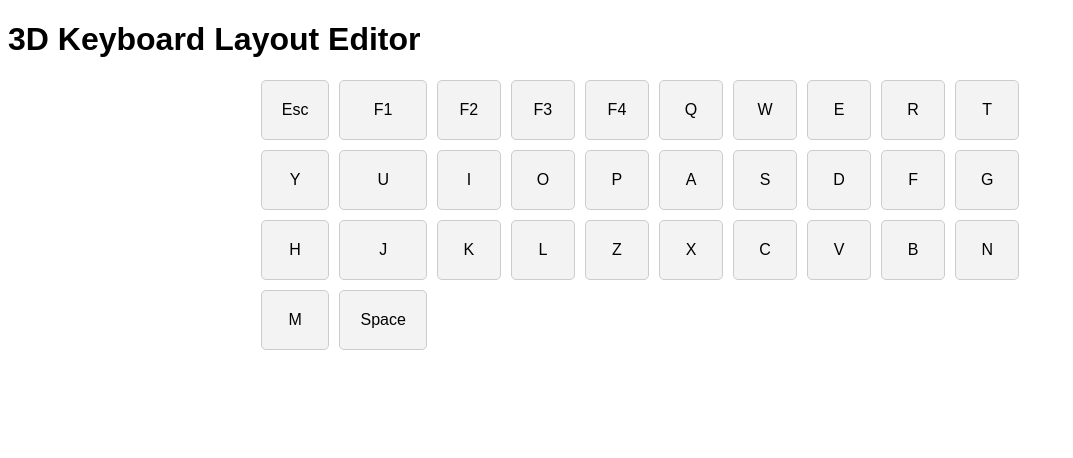
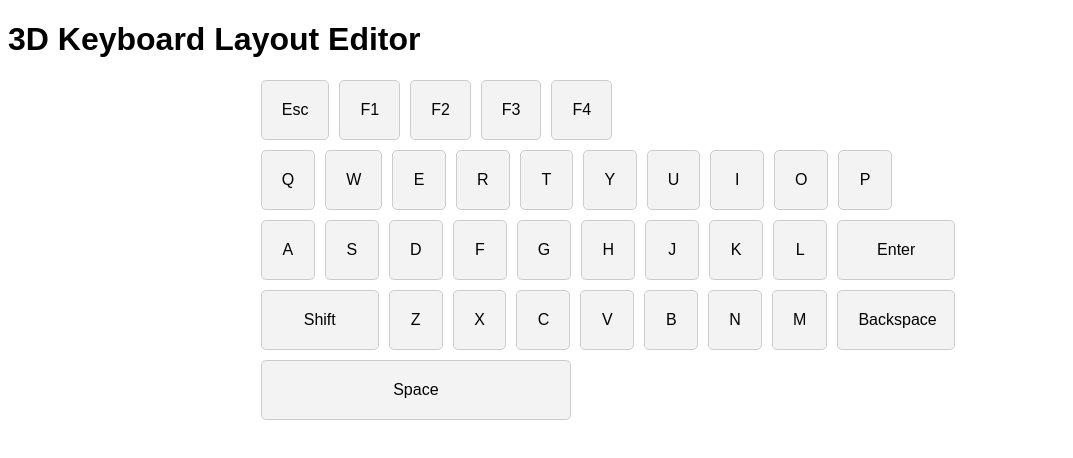
Before and after one commit to marcelomazza/3dkeyboard, a React (Create React App) app: page / in a window 1280 px wide. Shown: the top 458 px of the page, without its empty margins (0-1073 px from the left). Built offline with nearby package versions, Linux system fonts and the light colour scheme.

Commit message:
setup code

```diff
--- a/src/App.css
+++ b/src/App.css
@@ -3,12 +3,18 @@ body {
 }
 
 .keyboard-grid {
-  display: grid;
-  grid-template-columns: repeat(10, 1fr);
+  display: flex;
+  flex-direction: column;
   gap: 10px;
   justify-content: center;
   margin: 20px auto;
   width: 60%;
+}
+
+.keyboard-row {
+  display: grid;
+  grid-template-columns: repeat(12, 1fr); /* Adjust depending on layout */
+  gap: 10px;
 }
 
 .key {
@@ -20,6 +26,7 @@ body {
   font-size: 16px;
   cursor: pointer;
   transition: background-color 0.2s ease;
+  width: auto; /* Automatic width for standard keys */
 }
 
 .key:hover {
--- a/src/components/Keyboard.js
+++ b/src/components/Keyboard.js
@@ -1,27 +1,47 @@
 import React from 'react';
 
-// Create a simple Key component for now
-const KeyComponent = ({ label }) => {
+// Predefined QWERTY layout data structure
+const predefinedLayouts = {
+  qwerty: [
+    [
+      { label: 'Esc' }, { label: 'F1' }, { label: 'F2' }, { label: 'F3' }, { label: 'F4' }
+    ],
+    [
+      { label: 'Q' }, { label: 'W' }, { label: 'E' }, { label: 'R' }, { label: 'T' }, { label: 'Y' }, { label: 'U' }, { label: 'I' }, { label: 'O' }, { label: 'P' }
+    ],
+    [
+      { label: 'A' }, { label: 'S' }, { label: 'D' }, { label: 'F' }, { label: 'G' }, { label: 'H' }, { label: 'J' }, { label: 'K' }, { label: 'L' }, { label: 'Enter', width: 2 } // Fixed width for Enter key
+    ],
+    [
+      { label: 'Shift', width: 2 }, { label: 'Z' }, { label: 'X' }, { label: 'C' }, { label: 'V' }, { label: 'B' }, { label: 'N' }, { label: 'M' }, { label: 'Backspace', width: 2 } // Fixed width for Backspace
+    ],
+    [
+      { label: 'Space', width: 5 } // Fixed width for Spacebar
+    ]
+  ]
+};
+
+// Create the Key component
+const KeyComponent = ({ label, width }) => {
   return (
-    <div className="key">
+    <div className="key" style={{ gridColumn: width ? `span ${width}` : 'auto' }}>
       {label}
     </div>
   );
 };
 
+// Render the QWERTY layout using the predefined data
 const Keyboard = () => {
-  const keys = [
-    ['Esc', 'F1', 'F2', 'F3', 'F4'],
-    ['Q', 'W', 'E', 'R', 'T', 'Y', 'U', 'I', 'O', 'P'],
-    ['A', 'S', 'D', 'F', 'G', 'H', 'J', 'K', 'L'],
-    ['Z', 'X', 'C', 'V', 'B', 'N', 'M'],
-    ['Space']
-  ];
+  const layout = predefinedLayouts.qwerty; // Load the predefined QWERTY layout
 
   return (
     <div className="keyboard-grid">
-      {keys.flat().map((keyLabel, index) => (
-        <KeyComponent key={index} label={keyLabel} />
+      {layout.map((row, rowIndex) => (
+        <div key={rowIndex} className="keyboard-row">
+          {row.map((key, keyIndex) => (
+            <KeyComponent key={keyIndex} label={key.label} width={key.width} />
+          ))}
+        </div>
       ))}
     </div>
   );
```
